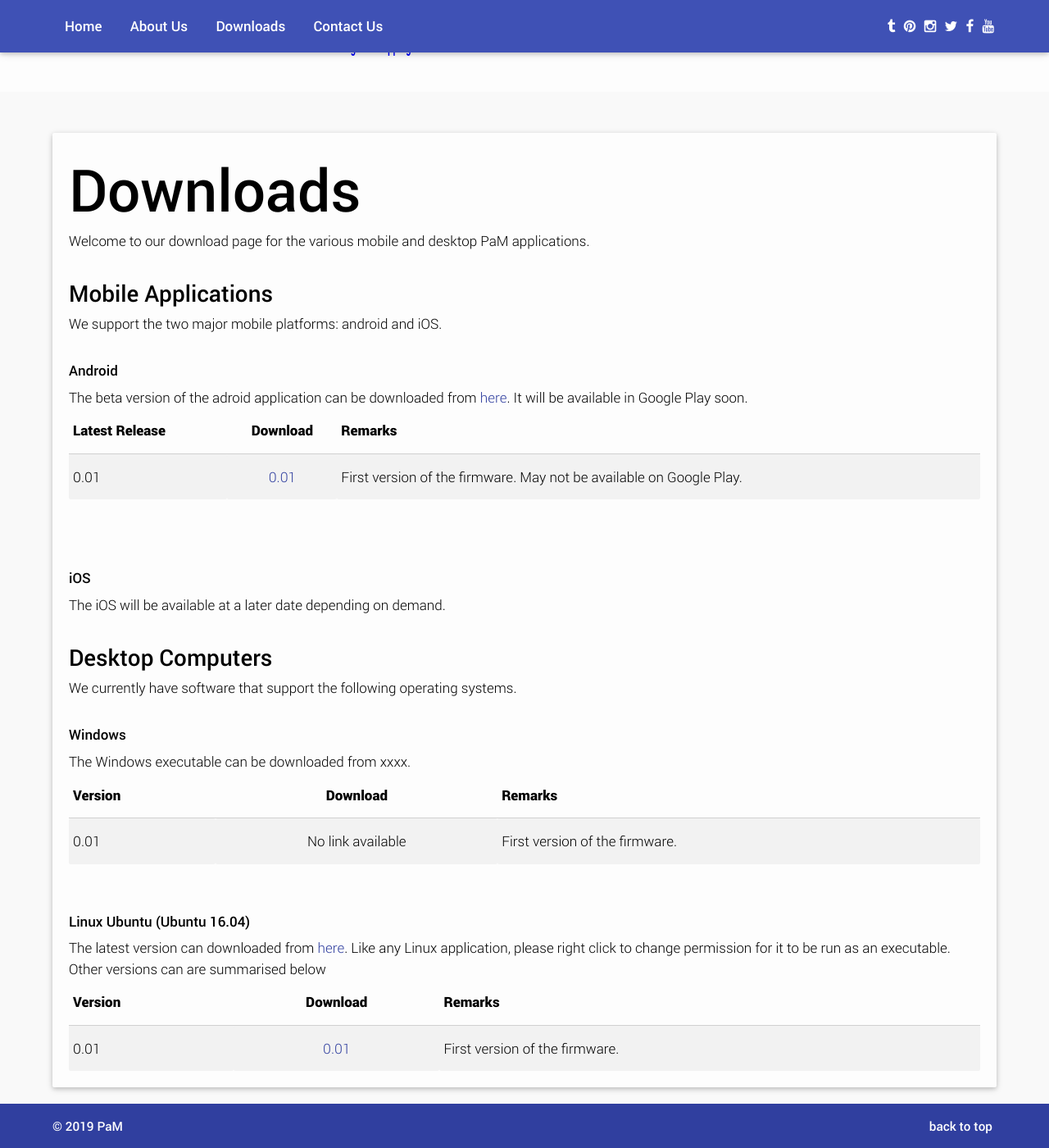
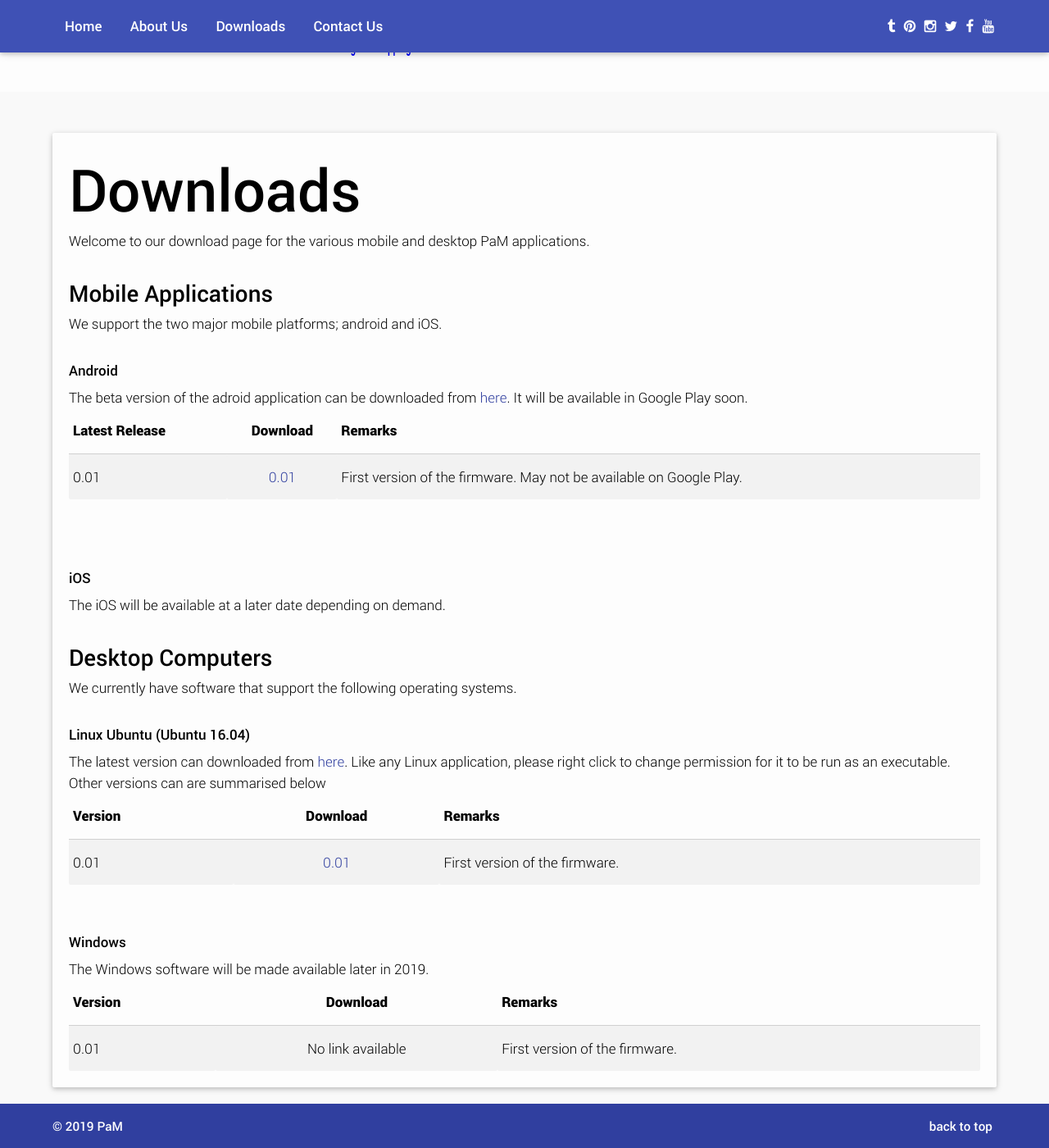
Before and after one commit to dnovichman-tmp/dnovichman-tmp.github.io, a Jekyll site: the page built from downloads/index.md, in a window 1280 px wide and 1400 px high, scrolled down 172 px. Shown: the whole window at 82% size. Built offline with Jekyll 4.4.1, drawn with Linux system fonts in a browser that asks for light colours.

Commit message:
more cleaning of site

```diff
--- a/downloads/index.md
+++ b/downloads/index.md
@@ -6,7 +6,7 @@ Welcome to our download page for the various mobile and desktop PaM applications
 <br/>
 <br/>
 ##### Mobile Applications
-We support the two major mobile platforms: android and iOS.
+We support the two major mobile platforms; android and iOS.
 <br/>
 <br/>
 ###### Android
@@ -31,19 +31,19 @@ The iOS will be available at a later date depending on demand.
 We currently have software that support the following operating systems.
 <br/>
 <br/>
-###### Windows
-The Windows executable can be downloaded from xxxx.
-
-
-| Version        | Download     | Remarks  |
-| ------------- |:-------------:| :-----|
-| 0.01      | No link available | First version of the firmware. |
-
-<br/>
-<br/>
 ###### Linux Ubuntu (Ubuntu 16.04)
 The latest version can downloaded from [here](https://drive.google.com/open?id=1vpniW7QnDxlmvMGLz3WOuGoGWkc5DDjp "Linux build"). Like any Linux application, please right click to change permission for it to be run as an executable. Other versions can are summarised below
 
 | Version        | Download     | Remarks  |
 | ------------- |:-------------:| :-----|
 | 0.01      | [0.01](https://drive.google.com/open?id=1vpniW7QnDxlmvMGLz3WOuGoGWkc5DDjp "v0.01") | First version of the firmware. |
+
+<br/>
+<br/>
+###### Windows
+The Windows software will be made available later in 2019.
+
+
+| Version        | Download     | Remarks  |
+| ------------- |:-------------:| :-----|
+| 0.01      | No link available | First version of the firmware. |
```
Also changed, not shown: _posts/2019-02-06-city_planning.md (+3 -3 lines), _posts/2019-02-07-analytics.md (+3 -3 lines), _posts/2019-05-01-unified_gis.md (+2 -2 lines), about_us/index.md (+1 -1 lines).
